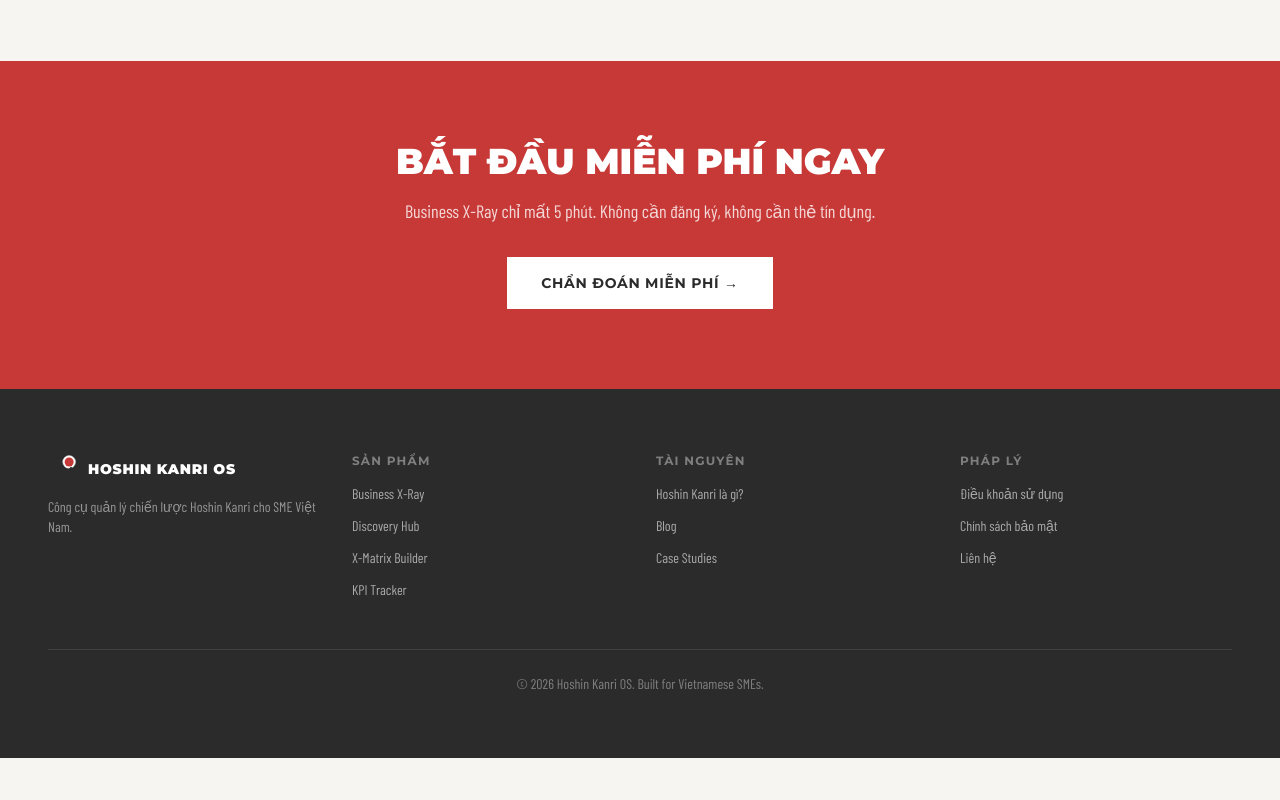
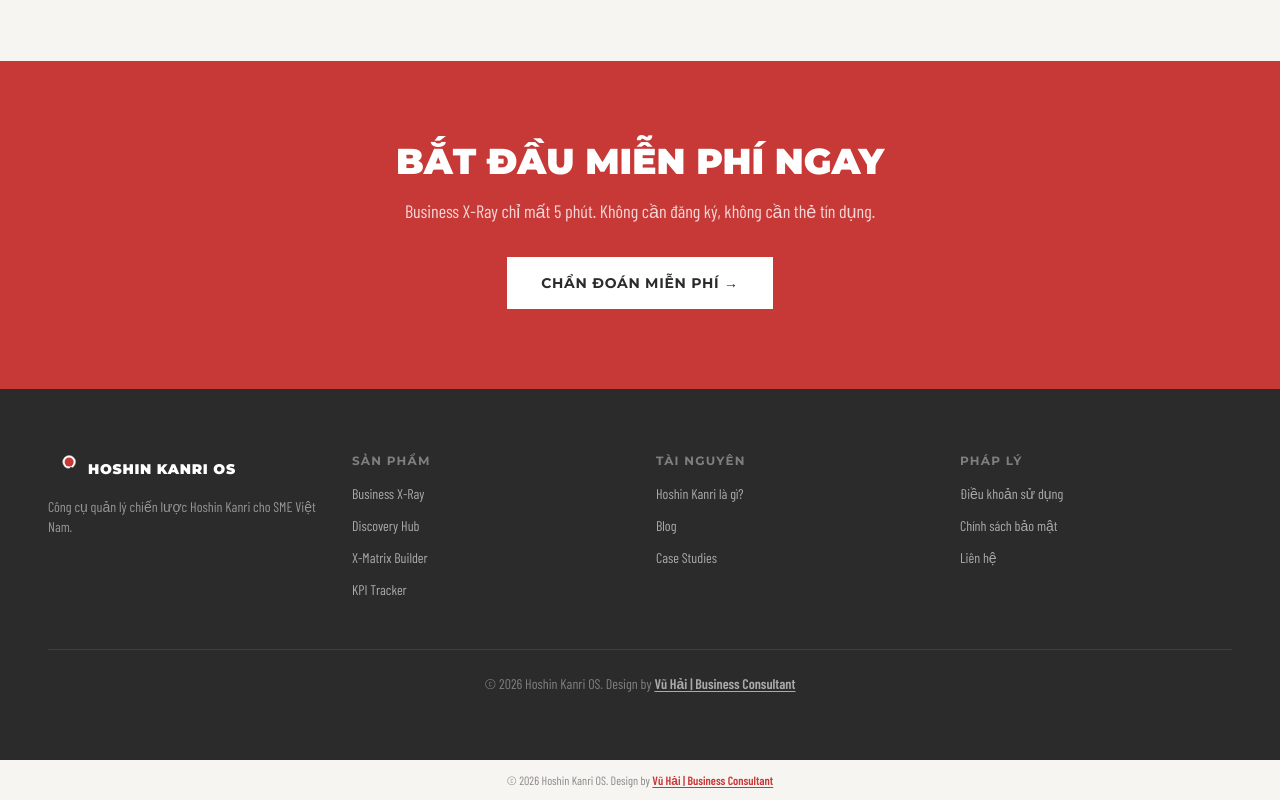
Before and after one commit to vuhuyhai/hoshin-kanri-os, a Next.js app: page / in a window 1280 px wide. Shown: the part 2257-3057 px from the top of the page. Before the commit the page ends 3015 px from the top, so only its background shows below. Built offline with nearby package versions, Linux system fonts and the light colour scheme; no server answers; a web font is replaced by a local one.

Commit message:
feat: add footer with credit link [AI-assisted]
- Footer component with "Design by Vũ Hải | Business Consultant" link
- Added to root layout — visible on all pages
- Landing page footer updated with matching credit text

```diff
--- a/app/layout.tsx
+++ b/app/layout.tsx
@@ -3,6 +3,7 @@
 import { PHProvider } from '@/components/providers/posthog-provider'
 import { Toaster } from 'sonner'
 import { AuthListener } from '@/components/providers/auth-listener'
+import { Footer } from '@/components/layout/footer'
 import './globals.css'
 
 export const metadata: Metadata = {
@@ -46,6 +47,7 @@
           >
             <AuthListener />
             {children}
+            <Footer />
             <Toaster richColors position="top-right" />
           </ThemeProvider>
         </PHProvider>
--- a/app/page.tsx
+++ b/app/page.tsx
@@ -329,7 +329,15 @@
 
           <div className="mt-12 border-t border-white/10 pt-6 text-center">
             <p className="font-body text-sm text-white/40">
-              © 2026 Hoshin Kanri OS. Built for Vietnamese SMEs.
+              © 2026 Hoshin Kanri OS. Design by{' '}
+              <a
+                href="https://www.facebook.com/vuhai.fitness"
+                target="_blank"
+                rel="noopener noreferrer"
+                className="font-semibold text-white/60 underline underline-offset-2 hover:text-white transition-colors duration-150"
+              >
+                Vũ Hải | Business Consultant
+              </a>
             </p>
           </div>
         </div>
--- /dev/null
+++ b/components/layout/footer.tsx
@@ -0,0 +1,17 @@
+export function Footer() {
+  return (
+    <footer className="w-full border-t-[2px] border-ink bg-bg-warm py-3 px-6 flex items-center justify-center">
+      <p className="font-body text-xs text-text-3 text-center">
+        © 2026 Hoshin Kanri OS. Design by{' '}
+        <a
+          href="https://www.facebook.com/vuhai.fitness"
+          target="_blank"
+          rel="noopener noreferrer"
+          className="font-semibold text-accent-brand underline underline-offset-2 hover:text-accent-dark transition-colors duration-150"
+        >
+          Vũ Hải | Business Consultant
+        </a>
+      </p>
+    </footer>
+  )
+}
```
